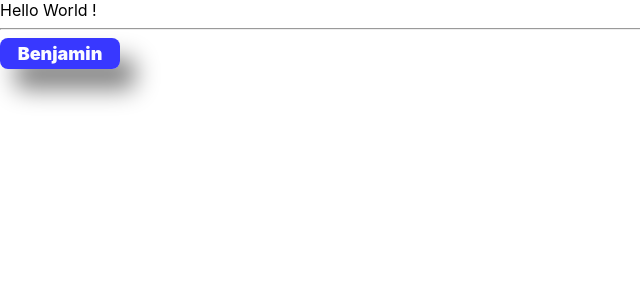
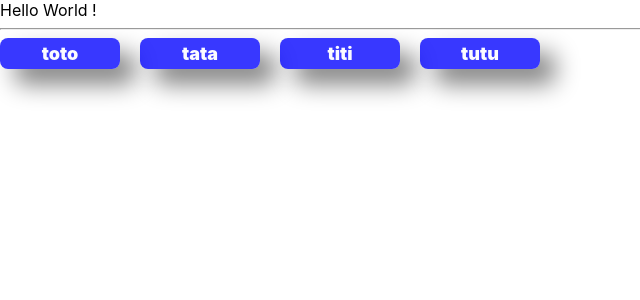
Before and after one commit to fadlnndd/FormationReact_tjs, a React (Create React App) app: page / in a window 1280 px wide. Shown: the top 300 px of the page, without its empty margins (0-640 px from the left). Built offline with nearby package versions, Linux system fonts and the light colour scheme.

Commit message:
add proptypes in Button

```diff
--- a/src/App/App.tsx
+++ b/src/App/App.tsx
@@ -6,7 +6,15 @@ function App() {
   return (
     <div className="App">Hello World !
       <hr />
-      <Button/>
+      <Button text="toto" type="reset"/>
+      <Button text="tata" type="submit"/>
+      <Button text="titi"
+        size={{
+          margin:{bottom:'12px', right: '24px'},
+          padding: { h: "20px", w: "40px"}
+        }}
+      />
+      <Button text="tutu" type="button"/>
     </div>
   );
 }
--- a/src/App/components/Button/Button.jsx
+++ b/src/App/components/Button/Button.jsx
@@ -1,8 +1,25 @@
 import React from "react";
 import styles from './Button.module.css'
+import PropTypes from 'prop-types'
 
 function Button(props) {
-    return <button className={styles.Button}>Benjamin</button>
+    console.log(props);
+    return <button type={props.type} className={styles.Button}>{props.text}</button>
+}
+Button.propTypes={
+    text: PropTypes.string.isRequired,
+    type: PropTypes.oneOf(['submit','rest','button']),
+    size: PropTypes.shape({
+
+        margin: PropTypes.shape({
+          bottom: PropTypes.string,
+          right: PropTypes.string
+        }),
+        padding: PropTypes.shape({
+          h: PropTypes.string,
+          w: PropTypes.string
+        })
+    })
 }
 
 export default Button;
--- a/src/App/components/Button/Button.module.css
+++ b/src/App/components/Button/Button.module.css
@@ -6,7 +6,9 @@
     border-radius: 8px;
     text-align: center;
     min-width: 100px;
-    box-shadow: 15px 20px 25px grey;
+    box-shadow: 15px 15px 25px grey;
+    margin-right:20px ;
+    margin-bottom:15px ;
 
 
     color: rgba(255, 255, 255, 0.979);
```
